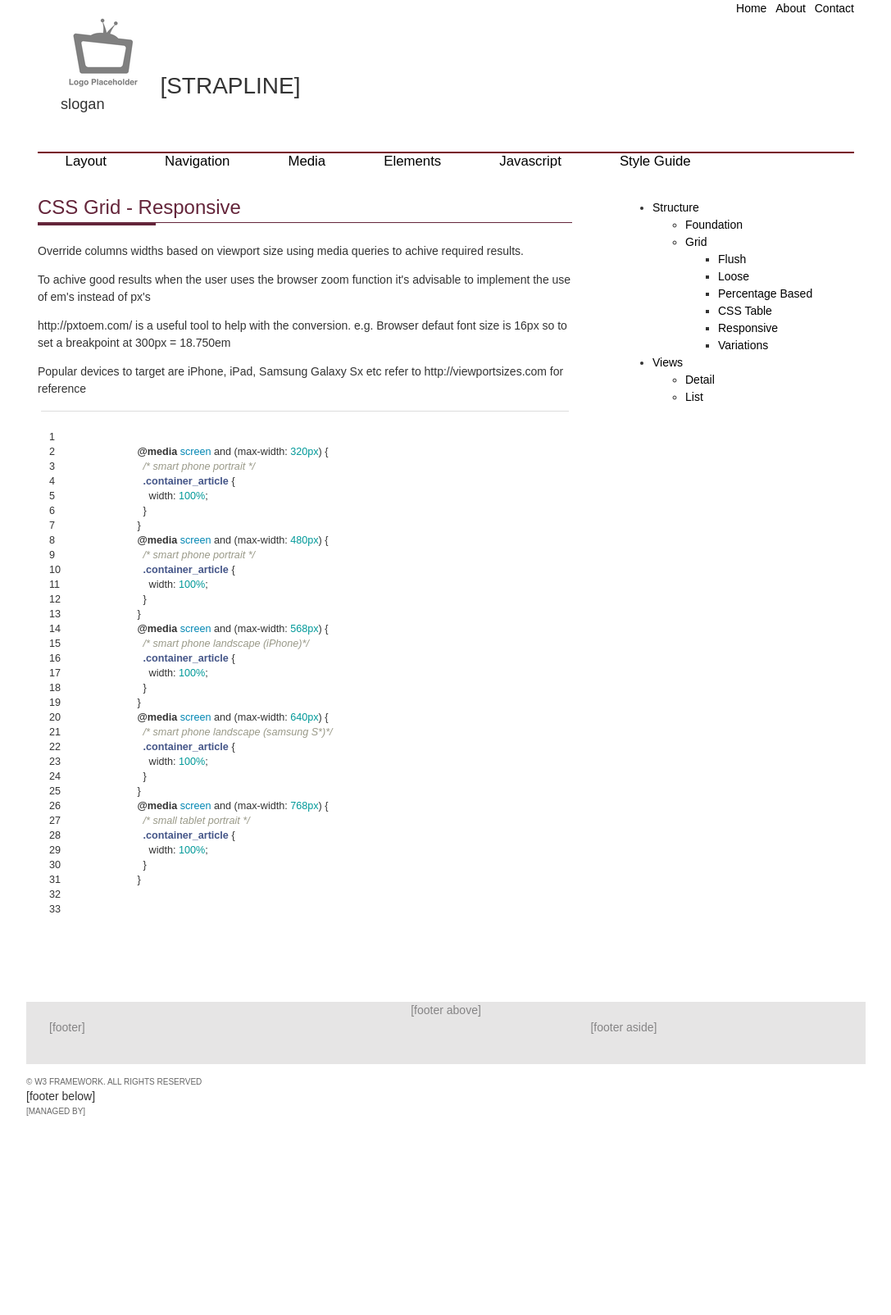
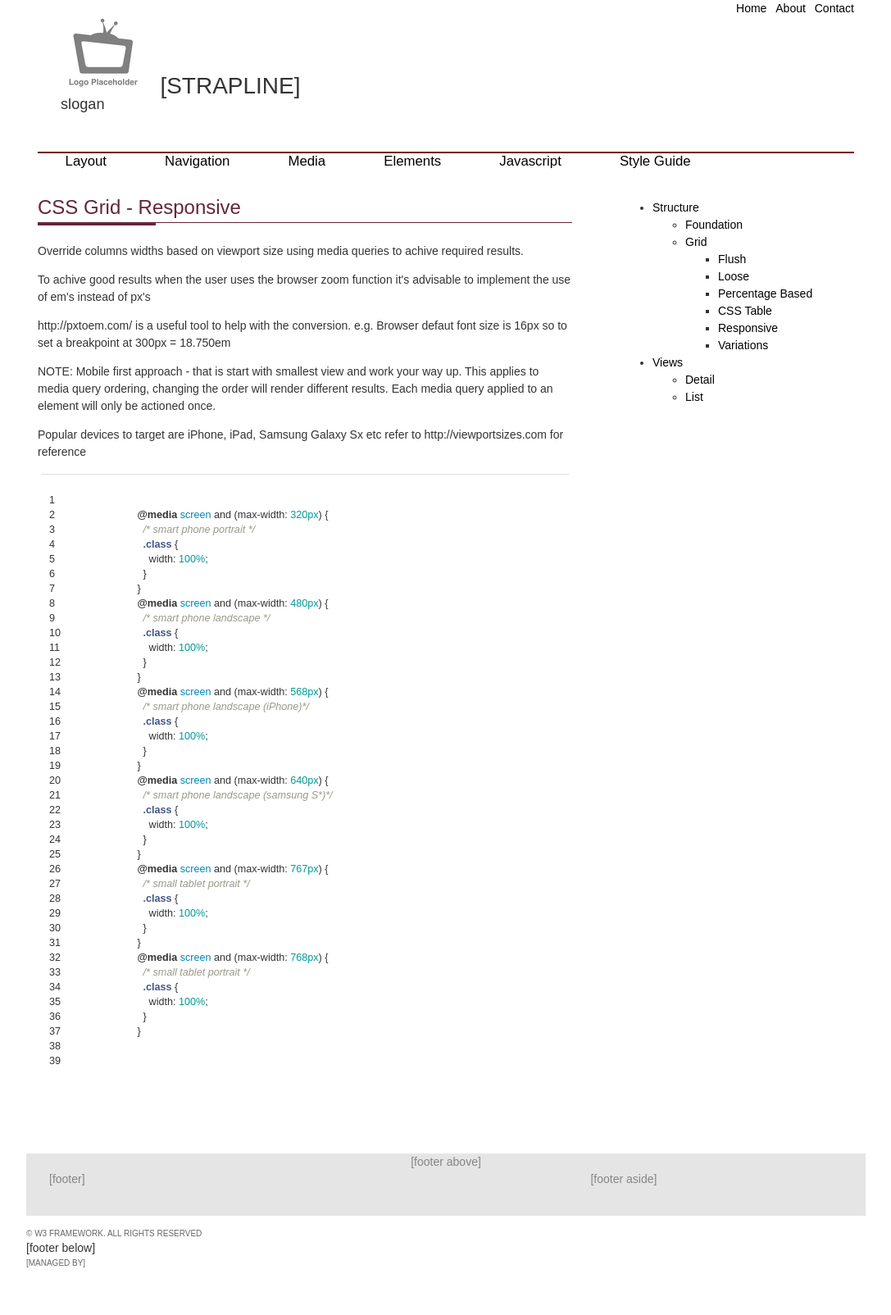
Before and after one commit to 2dpi/templates, a Jekyll site: the page built from www/elements/manual/layout/responsive.html, in a window 1280 px wide. Shown: the whole page at 82% size, without its empty margins (96-1183 px from the left). Built offline with Jekyll 4.4.1, drawn with Linux system fonts in a browser that asks for light colours; before the commit the page ends 1419 px from its top, so only the background shows below that.

Commit message:
media queries

```diff
--- a/www/elements/manual/layout/responsive.html
+++ b/www/elements/manual/layout/responsive.html
@@ -12,36 +12,43 @@ keywords: css3 grid
         <p>Override columns widths based on viewport size using media queries to achive required results.</p>
         <p>To achive good results when the user uses the browser zoom function it's advisable to implement the use of em's instead of px's</p>
         <p>http://pxtoem.com/ is a useful tool to help with the conversion. e.g. Browser defaut font size is 16px so to set a breakpoint at 300px = 18.750em</p>
+        <p>NOTE: Mobile first approach - that is start with smallest view and work your way up. This applies to media query ordering, changing the order will render different results. Each media query applied to an element will only be actioned once.</p>
         <p>Popular devices to target are iPhone, iPad, Samsung Galaxy Sx etc refer to http://viewportsizes.com for reference</p>
         {% highlight css linenos %}
           {% raw %}
             @media screen and (max-width: 320px) {
               /* smart phone portrait */
-              .container_article {
+              .class {
                 width: 100%;
               }
             }
             @media screen and (max-width: 480px) {
-              /* smart phone portrait */
-              .container_article {
+              /* smart phone landscape */
+              .class {
                 width: 100%;
               }
             }
             @media screen and (max-width: 568px) {
               /* smart phone landscape (iPhone)*/
-              .container_article {
+              .class {
                 width: 100%;
               }
             }
             @media screen and (max-width: 640px) {
               /* smart phone landscape (samsung S*)*/
-              .container_article {
+              .class {
+                width: 100%;
+              }
+            }
+            @media screen and (max-width: 767px) {
+              /* small tablet portrait */
+              .class {
                 width: 100%;
               }
             }
             @media screen and (max-width: 768px) {
               /* small tablet portrait */
-              .container_article {
+              .class {
                 width: 100%;
               }
             }
```
